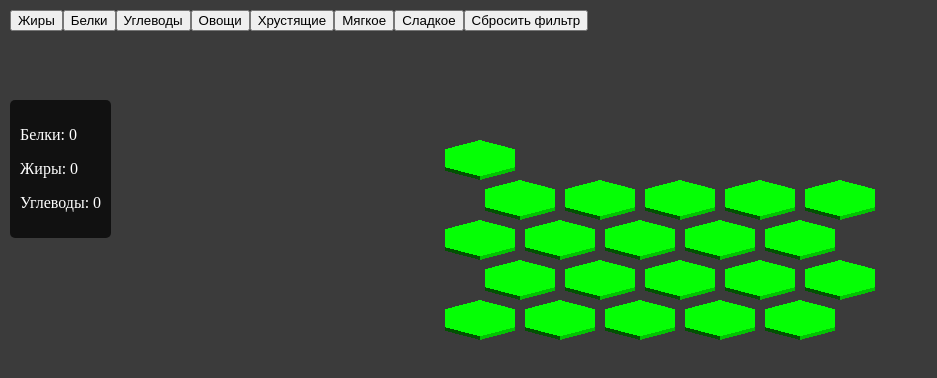
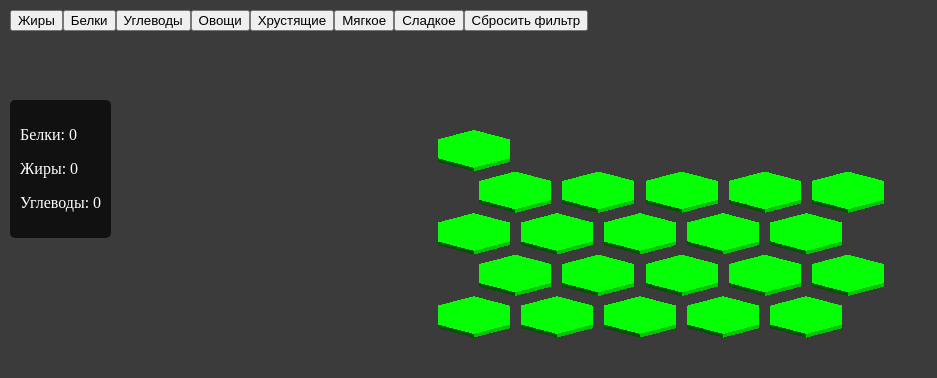
Before and after one commit to V8275/KworkWebGameThreeJS, a website with bundled scripts: page index.html in a window 1280 px wide. Shown: the whole page, without its empty margins (0-937 px from the left). Built offline with nearby package versions, Linux system fonts and the light colour scheme; animation ran at ten frames a second.

Commit message:
add adaptive

```diff
--- a/main.js
+++ b/main.js
@@ -4,7 +4,7 @@ let hexObjects = []; // Массив для хранения объектов He
 let mainGrid, cartGrid;
 let currentCategory = null; // Переменная для хранения текущей категории
 let tempGrid = []; // Глобальный массив для хранения невидимых гексов
-
+let aspect;
 
 // Импортируем функции из других файлов
 import { HexGrid } from './Hexgrid.js';
@@ -13,13 +13,13 @@ import { HexGrid } from './Hexgrid.js';
 function init() {
     // Создаем сцену, камеру и рендерер
     scene = new THREE.Scene();
-    const aspect = window.innerWidth / window.innerHeight;
+    aspect = window.innerWidth / window.innerHeight; // Инициализация глобальной переменной aspect
     const frustumSize = 10; // Размер фрустрации
     camera = new THREE.OrthographicCamera(
-        frustumSize * aspect / - 2,
+        frustumSize * aspect / -2,
         frustumSize * aspect / 2,
         frustumSize / 2,
-        frustumSize / - 2,
+        frustumSize / -2,
         1,
         1000
     );
@@ -44,13 +44,13 @@ function init() {
     placeIngredientsOnHexagons();
 
     // Добавляем обработчик кликов
-     window.addEventListener('click', onMouseClick);
+    window.addEventListener('click', onMouseClick);
 }
 
 // Функция для размещения ингредиентов на гексах
 function placeIngredientsOnHexagons() {
     const ingredients = [
-        {fats: 5, proteins: 30, carbohydrates: 0, categories: ['белки'] },
+        { fats: 5, proteins: 30, carbohydrates: 0, categories: ['белки'] },
 
         { fats: 10, proteins: 25, carbohydrates: 0, categories: ['белки'] },
         { fats: 15, proteins: 20, carbohydrates: 0, categories: ['жиры', 'белки'] },
@@ -138,7 +138,9 @@ function onMouseClick(event) {
             updateNutrientDisplay();
 
             // Перемещаем объект из cartGrid обратно в mainGrid
-            mainGrid.moveHexObject(cartGrid, cartHexObject, scene, tempGrid);
+            mainGrid.moveHexObject(cartGrid, cartHexObject, scene, (movedHex) => {
+                updateVisibleHexes();
+            });
             scene.remove(intersectedHex);
             mainGrid.getHexObjects().forEach(hex => {
                 scene.add(hex.hexMesh);
@@ -154,7 +156,7 @@ function updateNutrientDisplay() {
 }
 
 
-window.setCategory = function(category) {
+window.setCategory = function (category) {
     currentCategory = category; // Обновляем текущую категорию
     updateVisibleHexes(); // Обновляем видимые гексы
 };
@@ -179,6 +181,9 @@ function updateVisibleHexes() {
         return isVisible;
     });
 
+    // Перемещаем объект из cartGrid обратно в mainGrid
+
+
     mainGrid.removeHexObjects(getHiddenHexes());
 
     // Обновляем позиции видимых гексов
@@ -188,10 +193,29 @@ function updateVisibleHexes() {
     });
 
     console.log(getHiddenHexes());
+    updateCameraScale();
     console.log(`Количество объектов в mainGrid: ${getMainGridObjectCount()}`);
     // Обновляем позиции всех гексов в mainGrid, если это необходимо
-     // Это может быть не нужно, если позиции уже установлены
+    // Это может быть не нужно, если позиции уже установлены
 }
+
+function updateCameraScale() {
+    const hexCount = mainGrid.hexObjects.filter(hex => {
+        return !tempGrid.includes(hex) && (currentCategory ? hex.categories.includes(currentCategory) : true);
+    }).length;
+
+    // Увеличиваем масштаб, если гексов мало, и уменьшаем, если много
+    const scaleFactor = Math.max(1, Math.min(20, hexCount / 12)) * 0.55; // Примерная формула для расчета масштаба
+    const frustumSize = 10 * scaleFactor; // Изменяем размер фрустрации в зависимости от масштаба
+
+    camera.left = frustumSize * aspect / -2;
+    camera.right = frustumSize * aspect / 2;
+    camera.top = frustumSize / 2;
+    camera.bottom = frustumSize / -2;
+    camera.updateProjectionMatrix(); // Обновляем матрицу проекции камеры
+}
+
+
 
 function getHiddenHexes() {
     return tempGrid; // Возвращаем массив скрытых гексов
```
Also changed, not shown: index.html (line endings or trailing spaces).
